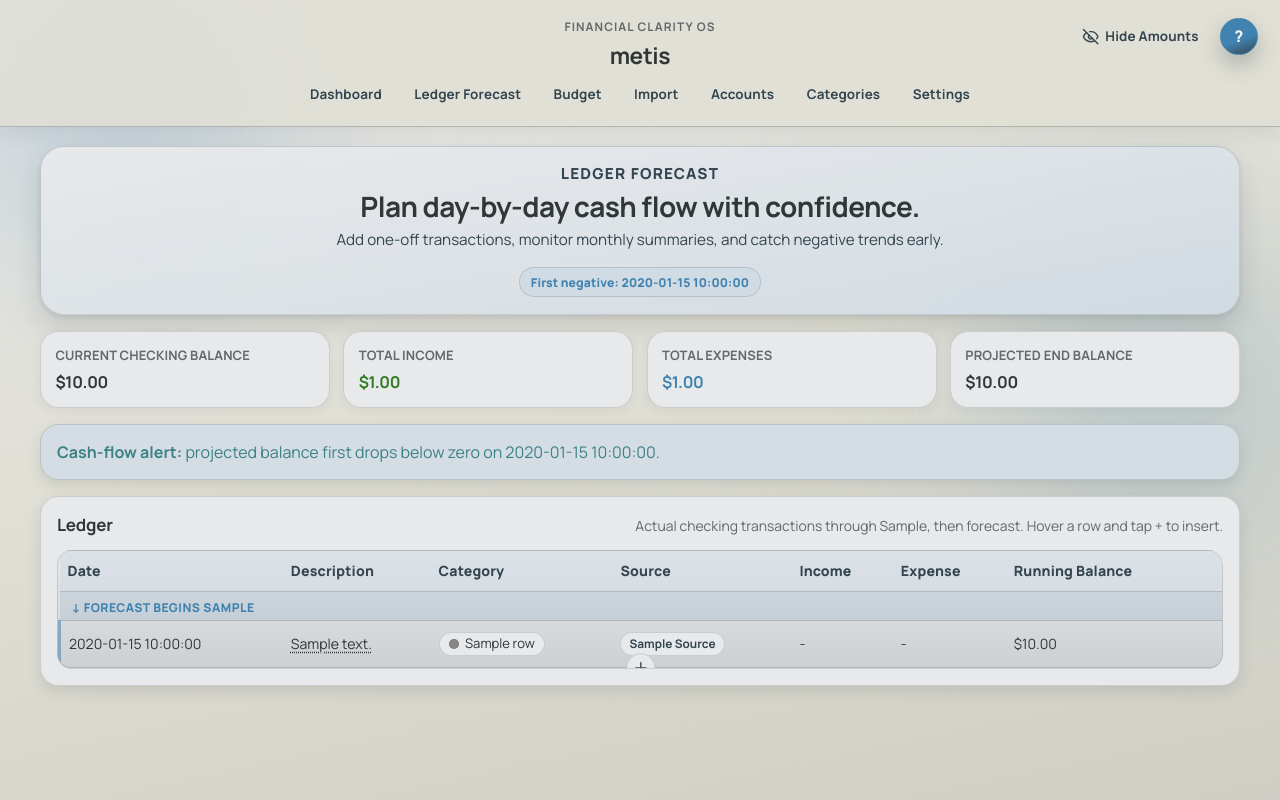
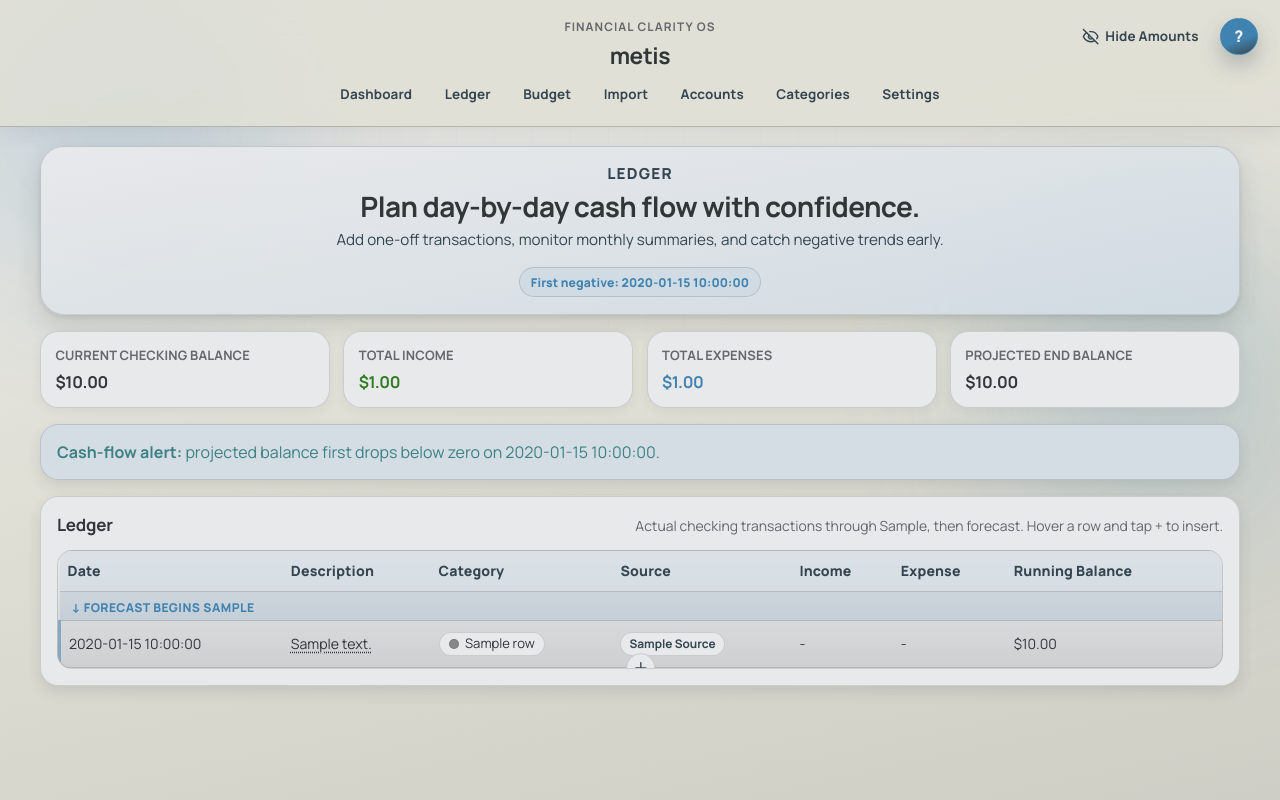
Before and after one commit to okiejake/metis, a FastAPI app: template templates/ledger.html in a window 1280 px wide. Run offline with FastAPI, Linux system fonts and the light colour scheme; the template is opened without the code that fills it: most values are stand-ins (such as "Sample title", 1, 10 or a date in 2020); parts of the project's set-up code (start-up, migrations or seed data) failed here and were passed over.

Commit message:
Rename Ledger Forecast view to Ledger

```diff
--- a/templates/base.html
+++ b/templates/base.html
@@ -49,7 +49,7 @@
           </div>
           <nav class="site-nav" aria-label="Primary">
             <a href="/dashboard" class="{{ 'active' if active_path.startswith('/dashboard') else '' }}">Dashboard</a>
-            <a href="/ledger" class="{{ 'active' if active_path.startswith('/ledger') else '' }}">Ledger Forecast</a>
+            <a href="/ledger" class="{{ 'active' if active_path.startswith('/ledger') else '' }}">Ledger </a>
             <a href="/budget" class="{{ 'active' if active_path.startswith('/budget') or active_path.startswith('/expected') or active_path.startswith('/recurring') else '' }}">Budget</a>
             <a href="/import" class="{{ 'active' if active_path.startswith('/import') else '' }}">Import</a>
             <a href="/accounts" class="{{ 'active' if active_path.startswith('/accounts') else '' }}">Accounts</a>
--- a/templates/ledger.html
+++ b/templates/ledger.html
@@ -2,7 +2,7 @@
 {% block content %}
 <section class="page-intro">
   <div>
-    <p class="page-kicker">Ledger Forecast</p>
+    <p class="page-kicker">Ledger </p>
     <h2>Plan day-by-day cash flow with confidence.</h2>
     <p>Add one-off transactions, monitor monthly summaries, and catch negative trends early.</p>
   </div>
```
